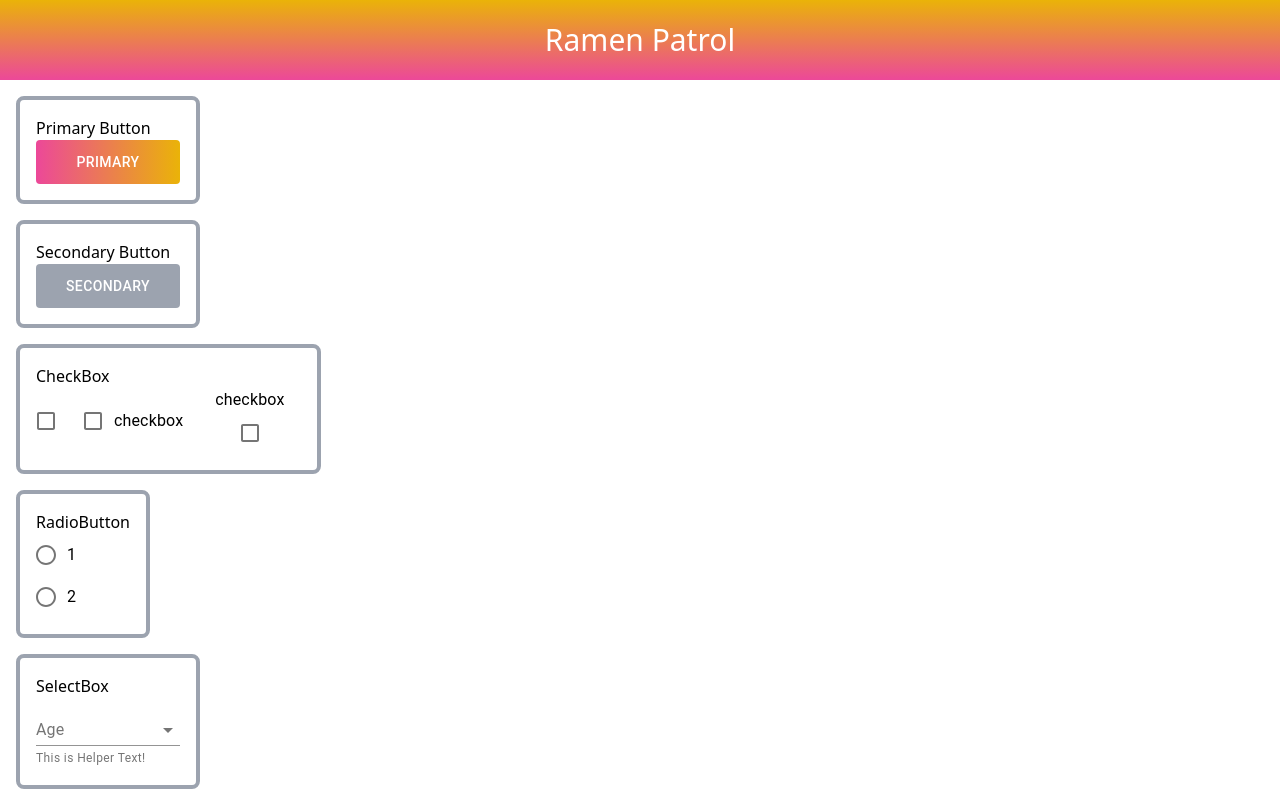
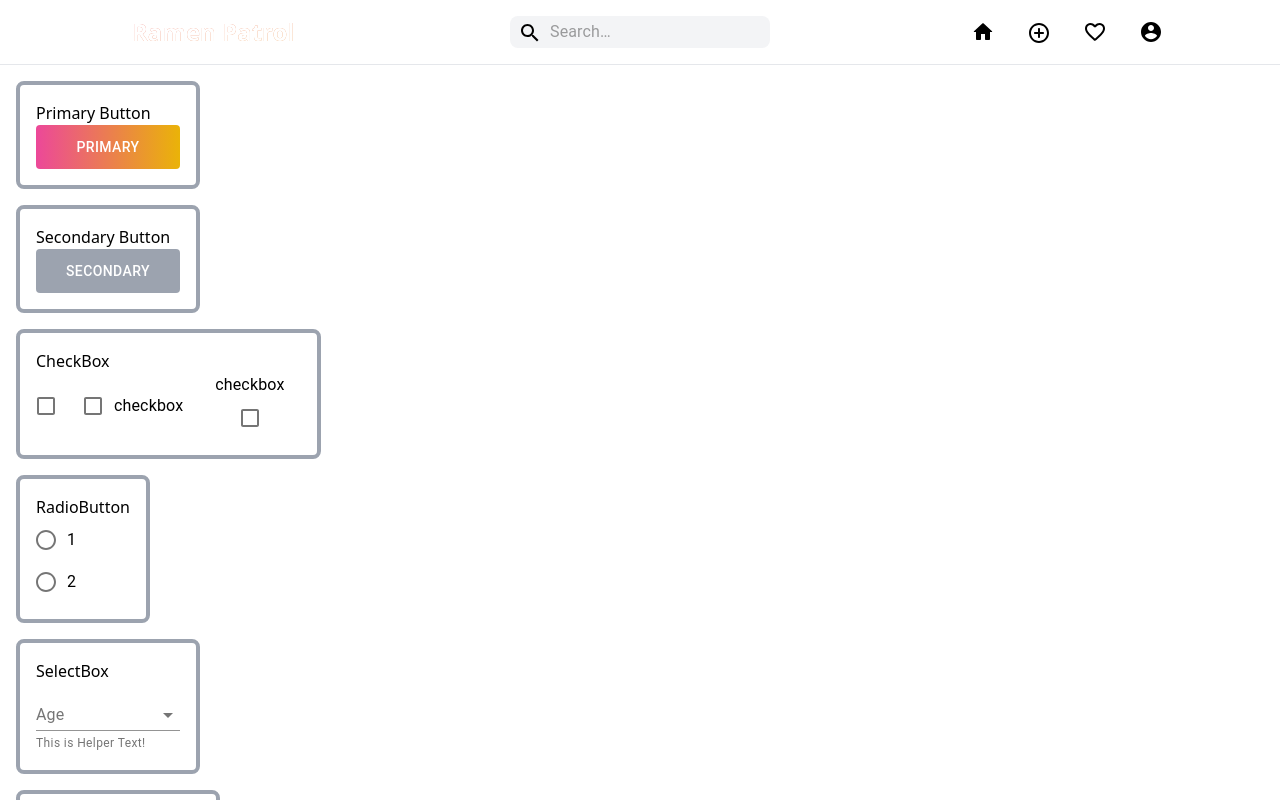
Before and after one commit to YutoTakenaka/ramen_patrol, a React (Create React App) app: page /component in a window 1280 px wide. Shown: the top 800 px of the page. Built offline with nearby package versions, Linux system fonts and the light colour scheme.

Commit message:
コンポーネントページへの遷移の修正

```diff
--- a/src/App.tsx
+++ b/src/App.tsx
@@ -1,15 +1,15 @@
 import React from "react";
 import { BrowserRouter, Routes, Route } from "react-router-dom";
 import "./App.css";
-import ComponentIndex from "./components/pages/ComponentIndex";
-import TopPageIndex from "./components/pages/TopPageIndex";
+import Components from "./components/pages/Components";
+import TopPage from "./components/pages/TopPage";
 
 function App() {
   return (
     <BrowserRouter>
       <Routes>
-        <Route path={"/"} element={<TopPageIndex />} />
-        <Route path={"/component"} element={<ComponentIndex />} />
+        <Route path={"/"} element={<TopPage />} />
+        <Route path={"/component"} element={<Components />} />
       </Routes>
     </BrowserRouter>
   );
--- a/src/components/organisms/Header.tsx
+++ b/src/components/organisms/Header.tsx
@@ -20,7 +20,10 @@ export default function Header() {
         </div>
         <div className="flex items-center justify-center w-1/3">
           <HomeRoundedIcon className="mx-4 hover:cursor-pointer" />
-          <AddCircleOutlineRoundedIcon className="mx-4 hover:cursor-pointer" />
+          <a className="no-underline" href="/component">
+            <AddCircleOutlineRoundedIcon className="mx-4 hover:cursor-pointer" />
+          </a>
+
           <FavoriteBorderRoundedIcon className="mx-4 hover:cursor-pointer" />
           <AccountCircleIcon className="mx-4 hover:cursor-pointer" />
         </div>
--- a/src/components/pages/ComponentIndex.tsx
+++ b/src/components/pages/Components.tsx
@@ -8,6 +8,8 @@ import RadioButton from "../molecules/inputs/RadioButton";
 import SelectBox from "../molecules/inputs/SelectBox";
 import SwitchButton from "../molecules/inputs/Switch";
 import TextBox from "../molecules/inputs/TextField";
+import Footer from "../organisms/Footer";
+import Header from "../organisms/Header";
 
 const SELECT_ITEMS = [
   "1",
@@ -20,7 +22,7 @@ const SELECT_ITEMS = [
   // { id: "5", item: <MenuItem value={5}>5</MenuItem> },
 ];
 
-export default function ComponentIndex() {
+export default function Components() {
   // Primary/SecondaryButtonのクリック時の処理
   const onClickBtn = () => {};
   // RadioButtonの処理
@@ -31,9 +33,7 @@ export default function ComponentIndex() {
 
   return (
     <>
-      <p className="flex items-center justify-center bg-gradient-to-t from-pink-500 to-yellow-500 h-20 w-screen text-white text-center text-3xl">
-        <a href="/">Ramen Patrol</a>
-      </p>
+      <Header />
       <ComponentBox>
         <p>Primary Button</p>
         <PrimaryButton onClick={onClickBtn}>
@@ -92,6 +92,7 @@ export default function ComponentIndex() {
         <br />
         <TextBox label="Birthday" required={false} disabled={true} />
       </ComponentBox>
+      <Footer />
     </>
   );
 }
--- a/src/components/pages/TopPageIndex.tsx
+++ b/src/components/pages/TopPage.tsx
@@ -3,13 +3,12 @@ import Footer from "../organisms/Footer";
 import Header from "../organisms/Header";
 import PostIndex from "../organisms/PostIndex";
 
-export default function TopPageIndex() {
+export default function TopPage() {
   return (
     <>
       <Header />
       {/* main contents */}
       <div className="bg-gray-50 h-full w-screen">
-        <Button href="/component">コンポーネントページへ</Button>
         <div className="">
           <PostIndex />
           <PostIndex />
```
